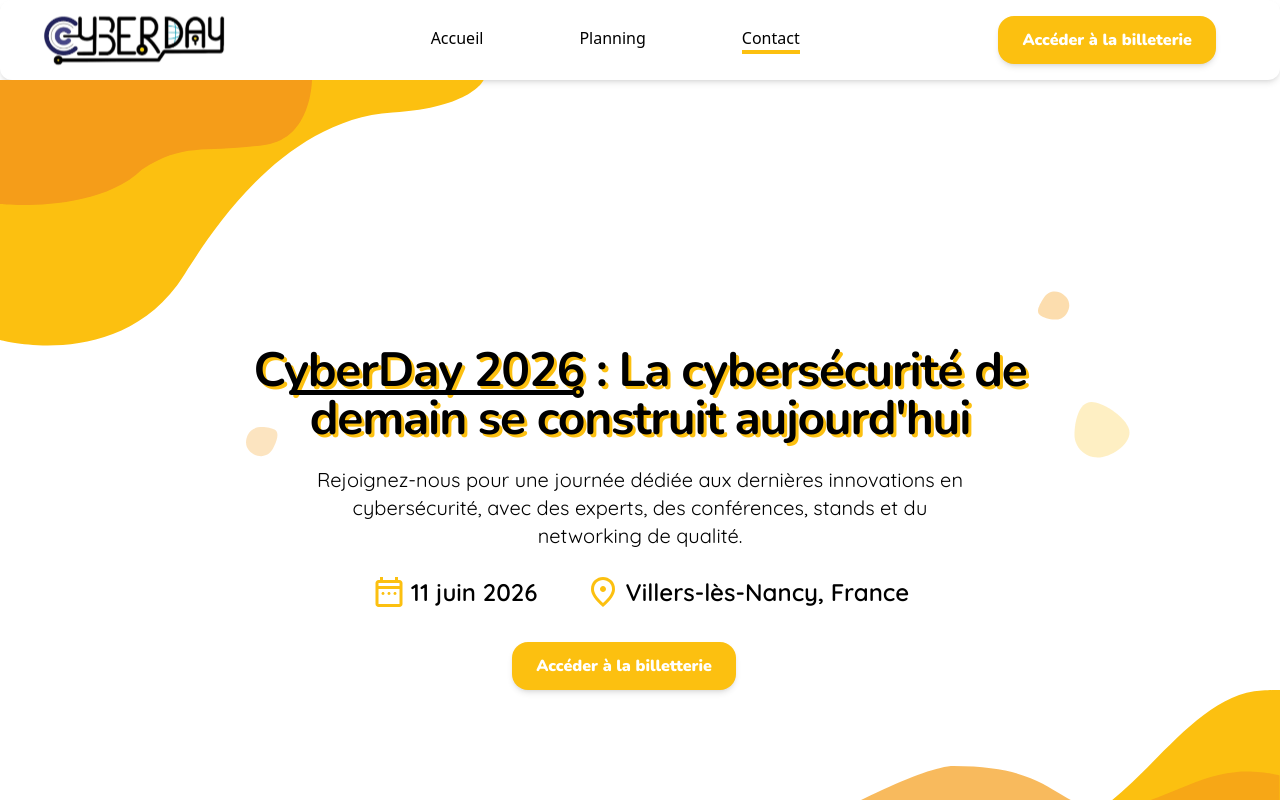
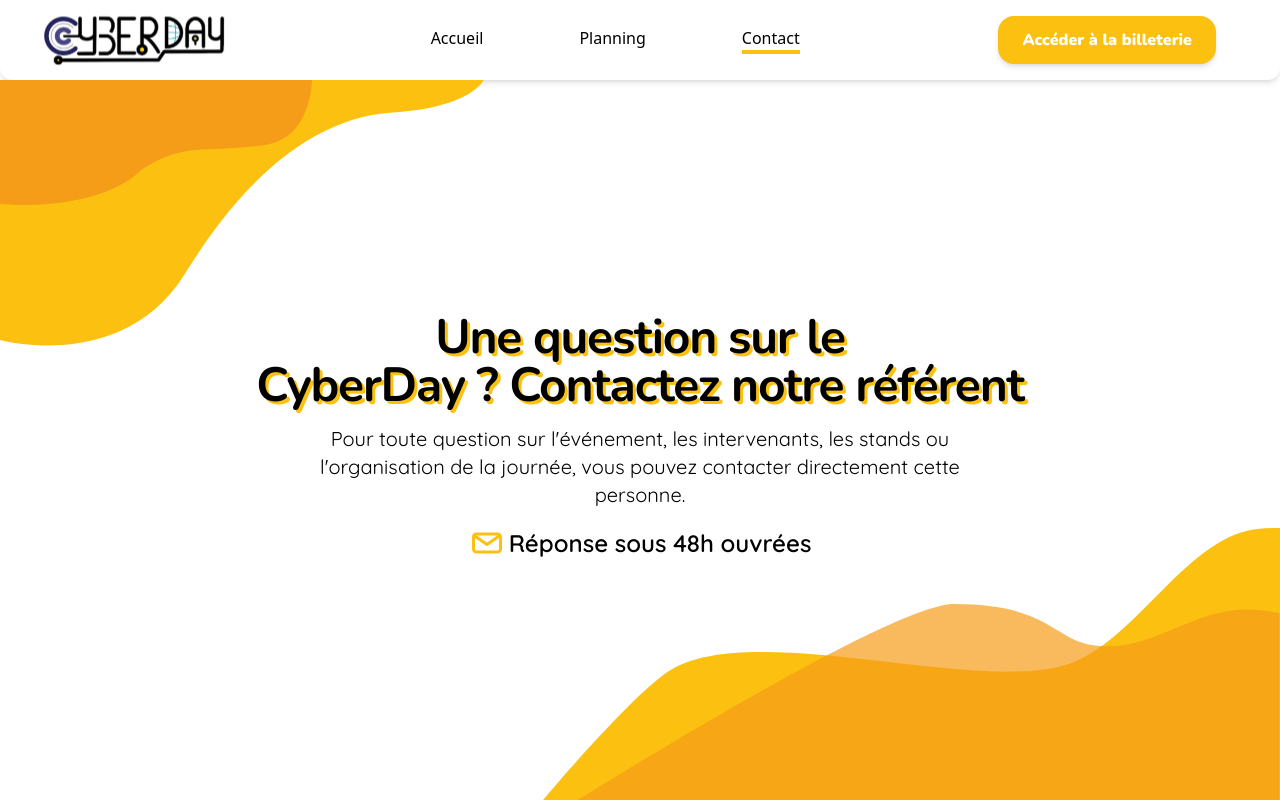
Before and after one commit to Raytara/CESI-Cyberday, a React (Vite) app: page /contact in a window 1280 px wide. Shown: the top 800 px of the page. Built offline with nearby package versions, Linux system fonts and the light colour scheme.

Commit message:
feat: ajout page contact

```diff
--- a/src/App.tsx
+++ b/src/App.tsx
@@ -1,6 +1,7 @@
 import './App.css'
 import HomePage from './pages/Home'
 import Planning from './pages/Planning'
+import Contact from './pages/Contact'
 import { Routes, Route } from 'react-router-dom'
 
 export default function App() {
@@ -10,7 +11,7 @@
         <Routes>
           <Route path="/" element={<HomePage />} />
           <Route path="/planning" element={<Planning />} />
-          <Route path="*" element={<HomePage />} />
+          <Route path="/contact" element={<Contact />} />
         </Routes>
       </main>
     </div>
--- /dev/null
+++ b/src/pages/Contact.tsx
@@ -0,0 +1,40 @@
+import Header from "../component/Header";
+import WaveBackgroundBottom from "../component/WaveBackgroundBottom";
+import WaveBackgroundTop from "../component/WaveBackgroundTop";
+import LogoEmail from "../assets/email.svg";
+import "../styles/Home.css";
+
+export default function Contact() {
+    return (
+        <div className="relative flex min-h-screen flex-col overflow-hidden lg:h-screen">
+            <Header />
+            <WaveBackgroundTop />
+
+            <div className="flex flex-grow flex-col items-center justify-center gap-4 px-4 lg:px-0">
+                <h1 className="text-2xl md:text-4xl lg:text-5xl font-bold text-black font-nunito tracking-tight text-center text-shadow-cyber">
+                    <span className="relative inline-block">Une question sur le</span>
+                    <br />
+                    <span className="relative inline-block">CyberDay</span>
+                    <span> ? </span>
+                    <span className="relative inline-block">Contactez</span>
+                    <span> notre </span>
+                    <span className="relative inline-block">référent</span>
+                </h1>
+
+                <p className="text-center text-base md:text-lg lg:text-xl font-quicksand font-regular max-w-2xl">
+                    Pour toute question sur l&apos;événement, les intervenants, les stands ou l&apos;organisation de la journée,
+                    vous pouvez contacter directement cette personne.
+                </p>
+
+                <div className="flex flex-col lg:flex-row items-center space-y-4 lg:space-y-0 lg:space-x-12 text-black font-quicksand font-semibold text-base md:text-lg lg:text-[24px]">
+                    <div className="flex items-center text-center">
+                        <img src={LogoEmail} alt="Logo Email" className="w-6 h-6 lg:w-9 lg:h-9 mr-1" />
+                        <p>Réponse sous 48h ouvrées</p>
+                    </div>
+                </div>
+            </div>
+
+            <WaveBackgroundBottom />
+        </div>
+    );
+}
```
